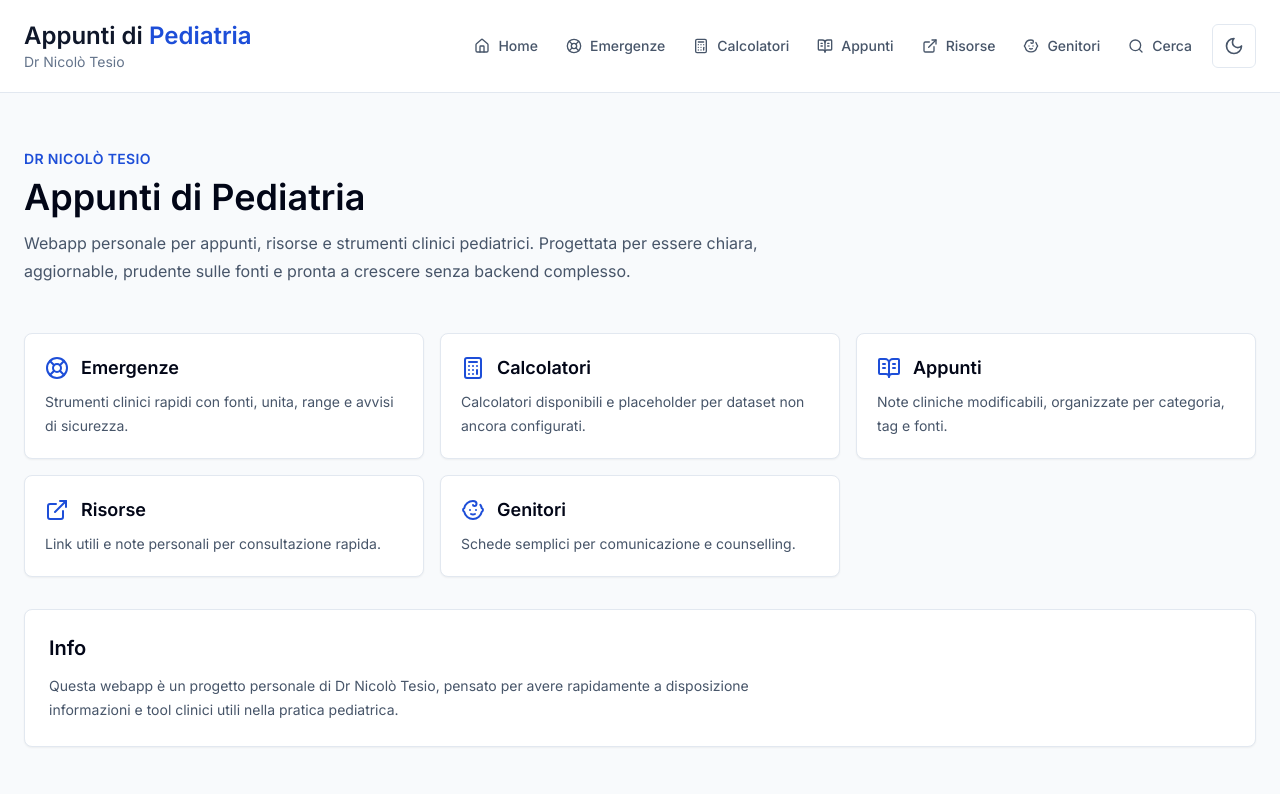
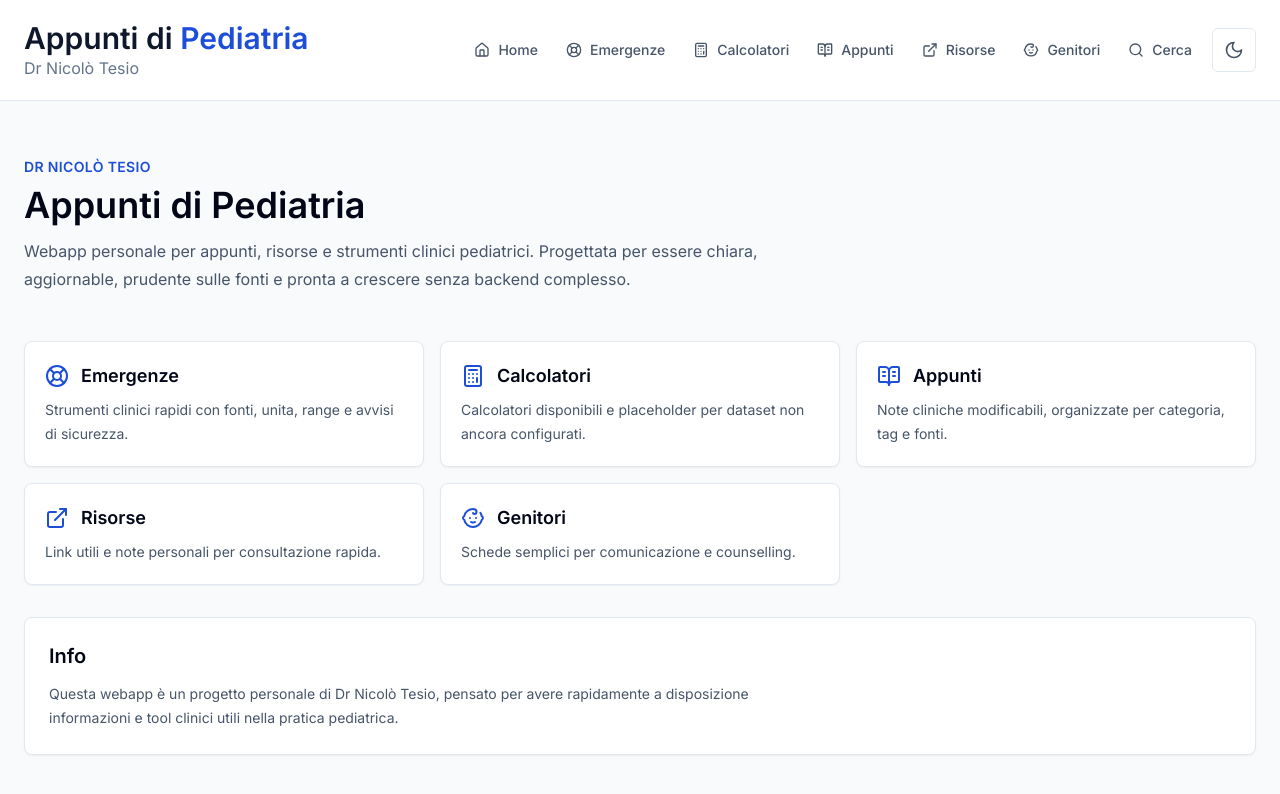
Before and after one commit to nicolotesio/app-pediatria, a Next.js app: page / in a window 1280 px wide. Shown: the top 794 px of the page. Built offline with nearby package versions, Linux system fonts and the light colour scheme.

Commit message:
Increase header title size

```diff
--- a/components/layout/AppShell.tsx
+++ b/components/layout/AppShell.tsx
@@ -19,10 +19,10 @@ export function AppShell({ children }: { children: React.ReactNode }) {
         <div className="mx-auto flex max-w-7xl items-center justify-between px-4 py-4 sm:px-6 sm:py-5">
           <Link href="/" className="flex items-center">
             <span>
-              <span className="block text-xl font-semibold leading-tight sm:text-2xl">
+              <span className="block text-2xl font-semibold leading-tight sm:text-3xl">
                 Appunti di <span className="text-blue-700 dark:text-blue-300">Pediatria</span>
               </span>
-              <span className="block text-sm text-slate-500 dark:text-slate-400">Dr Nicolò Tesio</span>
+              <span className="block text-sm text-slate-500 sm:text-base dark:text-slate-400">Dr Nicolò Tesio</span>
             </span>
           </Link>
           <div className="flex items-center gap-2">
```
